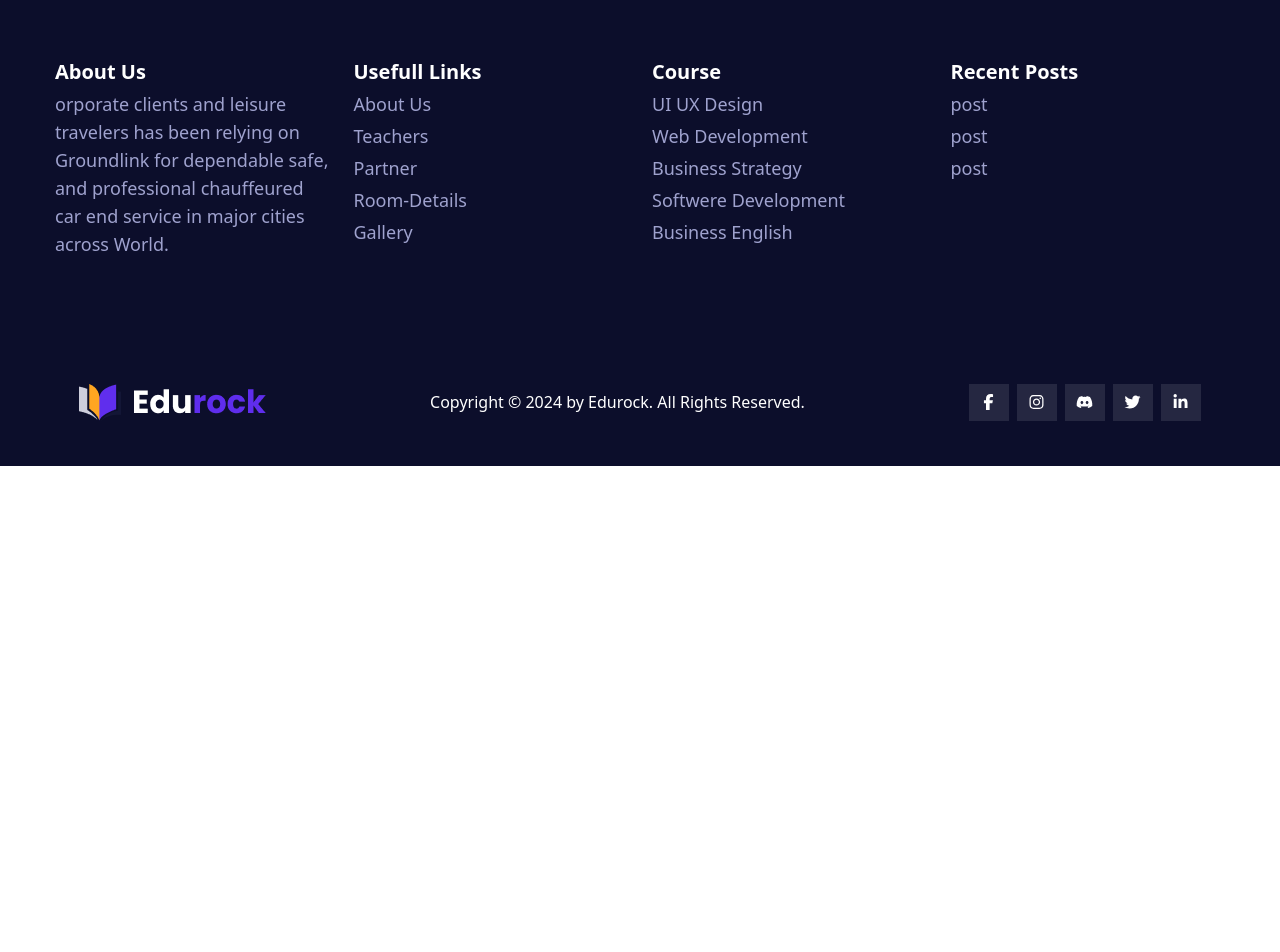
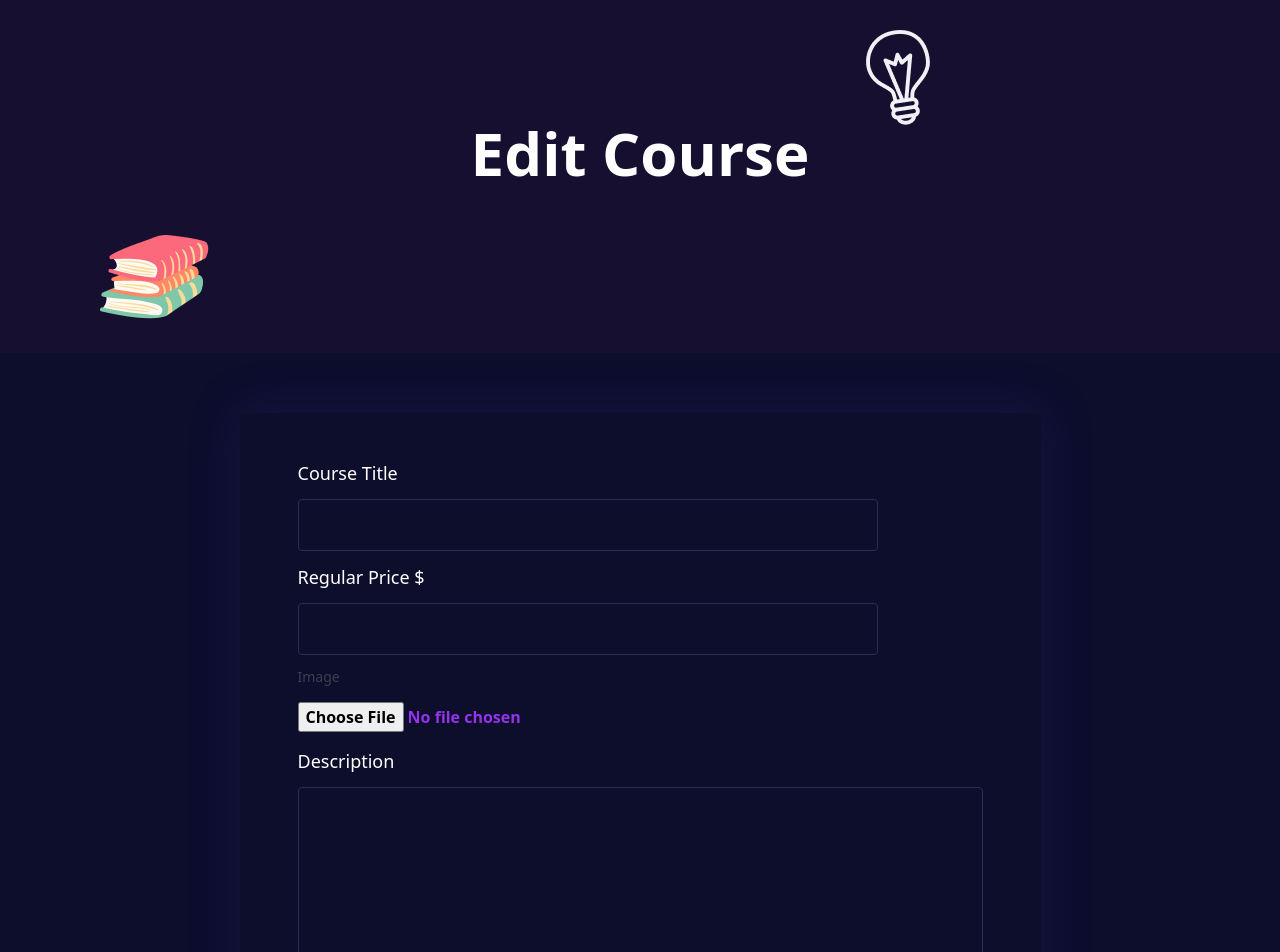
Before and after one commit to nikusha123456/online-course-front, an Angular app: page /course-edit/1 in a window 1280 px wide. Shown: the part 140-1092 px from the top of the page. Before the commit the page ends 800 px from the top, so only its background shows below. Built offline with nearby package versions, Linux system fonts and the light colour scheme.

Commit message:
course edit done

```diff
--- a/src/app/pages/edit-course/edit-course.component.css
+++ b/src/app/pages/edit-course/edit-course.component.css
@@ -0,0 +1,94 @@
+@keyframes dot-anim {
+  0% {
+    transform: translateY(20px);
+  }
+  100% {
+    transform: translateY(0);
+  }
+}
+
+@keyframes move5 {
+  0% {
+    transform: translateY(0);
+  }
+  50% {
+    transform: translateY(-20px);
+  }
+  100% {
+    transform: translateY(0);
+  }
+}
+
+.img-animation1 {
+  animation: 3s linear 0s infinite alternate none running dot-anim;
+}
+
+.img-animation2 {
+  animation: 3s linear 0s infinite normal none running move5;
+}
+
+.login-button.active::after,
+.signup-button.active::after {
+  transform-origin: bottom left;
+  transform: scaleX(1);
+}
+
+.login-button {
+  background-color: #170f2f;
+}
+
+.login-button.active {
+  background-color: #0c0e2b;
+}
+
+.signup-button.active {
+  background-color: #0c0e2b;
+}
+
+.login-button,
+.signup-button {
+  box-shadow: 0px 0 20px 5px rgba(255, 255, 255, 0.1);
+  position: relative;
+  overflow: hidden;
+}
+
+.login-button::after {
+  content: "";
+  position: absolute;
+  height: 4px;
+  background: #5f2ded;
+  top: 0;
+  left: 0;
+  transition: transform 0.3s ease-in-out;
+  border-radius: 0px 0px 2px 2px;
+  width: 100%;
+}
+
+.login-box {
+  box-shadow: 0 0 50px 10px rgba(95, 45, 237, 0.1);
+  border-radius: 5px;
+}
+
+.loginwith {
+  position: relative;
+}
+
+.loginwith::before {
+  content: "";
+  position: absolute;
+  height: 1px;
+  background: #cacaca;
+
+  right: 240px;
+  top: 16px;
+}
+
+.loginwith::after {
+  content: "";
+  position: absolute;
+  height: 1px;
+  background: #cacaca;
+
+  left: 240px;
+  top: 16px;
+}
--- a/src/app/pages/edit-course/edit-course.component.html
+++ b/src/app/pages/edit-course/edit-course.component.html
@@ -1 +1,114 @@
-<p>edit-course works!</p>
+<section
+  class="bg-[#170F2F] flex items-center justify-center pt-[170px] pb-[170px]"
+>
+  <div class="container flex items-center justify-center">
+    <div
+      class="flex items-center justify-center text-center max-w-[1200px] px-[1rem]"
+    >
+      <h1 class="font-bold text-6xl text-white">Edit Course</h1>
+    </div>
+    <div class="block box-border">
+      <img
+        loading="lazy"
+        src="../../../assets/images/download.png"
+        class="absolute hidden xs:block xl:right-[575px] top-[150px] lg:right-[350px] xs:right-[10px] img-animation1"
+      />
+      <img
+        loading="lazy"
+        src="../../../assets/images/download2.png"
+        class="absolute hidden xs:block top-[375px] xl:left-[250px] lg:left-[100px] sm:left-[50px] xs:left-[10px] img-animation2"
+      />
+    </div>
+  </div>
+</section>
+<section class="flex items-center justify-center py-[60px] bg-[#0C0E2B]">
+  <div class="container flex items-center justify-center">
+    <div
+      class="flex flex-col xs:mx-[0px] sm:mx-[15px] items-center justify-center space-y-8 mx-0"
+    >
+      <div
+        class="flex items-center justify-center bg-[#0C0E2B] xs:px-[0px] sm:px-[15px] px-0"
+      >
+        <div
+          class="flex flex-col items-center justify-center xs:px-[0px] sm:px-[30px] md:px-[50px] pb-[50px] pt-[30px] login-box"
+        >
+          <form
+            class="space-y-5"
+            [formGroup]="courseForm"
+            (ngSubmit)="editCourse()"
+          >
+            <div
+              class="flex flex-col space-y-3 items-start justify-start py-4 mx-2"
+            >
+              <label class="text-white xs:text-base sm:text-lg"
+                >Course Title
+              </label>
+              <input
+                type="text"
+                formControlName="course_title"
+                name="course_title"
+                required
+                class="xl:w-[680px] lg:w-[580px] md:w-[500px] sm:w-[360px] xs:w-[285px] w-[260px] bg-transparent border border-[#312a57] sm:h-[52px] h-[40px] rounded outline-none px-[20px] py-[3px] text-white font-semibold text-base"
+              />
+              <div *ngIf="">
+                <p *ngIf="" class="text-purple-400">Username is required.</p>
+                <p *ngIf="" class="text-purple-400">Invalid Username.</p>
+              </div>
+              <label class="text-white xs:text-base sm:text-lg"
+                >Regular Price $
+              </label>
+              <input
+                type="text"
+                formControlName="price"
+                name="price"
+                required
+                class="xl:w-[680px] lg:w-[580px] md:w-[500px] sm:w-[360px] xs:w-[285px] w-[260px] bg-transparent border border-[#312a57] sm:h-[52px] h-[40px] rounded outline-none px-[20px] py-[3px] text-white font-semibold text-base"
+              />
+              <div *ngIf="">
+                <p *ngIf="" class="text-purple-400">Username is required.</p>
+                <p *ngIf="" class="text-purple-400">Invalid Username.</p>
+              </div>
+              <label class="block text-sm font-medium text-gray-700"
+                >Image</label
+              >
+              <input
+                type="file"
+                name="imageUrl"
+                formControlName="imageUrl"
+                class="w-[385px] bg-transparent outline-none py-[3px] text-purple-600 font-semibold text-base"
+              />
+              <div *ngIf="">
+                <p *ngIf="" class="text-purple-400">Username is required.</p>
+                <p *ngIf="" class="text-purple-400">Invalid Username.</p>
+              </div>
+              <label class="text-white text-lg">Description</label>
+              <textarea
+                rows="8"
+                name="description"
+                formControlName="description"
+                class="w-[685px] bg-transparent border border-[#312a57] rounded outline-none px-[20px] py-[3px] text-white font-semibold text-base"
+              ></textarea>
+              <div *ngIf="">
+                <p *ngIf="" class="text-purple-400">Password is required.</p>
+                <p *ngIf="" class="text-purple-400">
+                  Password should be at least 8 characters.
+                </p>
+              </div>
+            </div>
+            <div
+              class="flex flex-row justify-between xs:space-x-18 md:space-x-24 sm:space-x-36 items-center mx-4 space-x-14"
+            ></div>
+            <div class="flex items-center justify-center">
+              <button
+                type="submit"
+                class="sm:w-[300px] xs:w-[230px] w-[200px] md:w-full px-[25px] py-[10px] bg-[#5f2ded] text-center text-white font-semibold text-base border border-[#5f2ded] rounded hover:bg-[#0C0E2B] hover:duration-200 duration-200"
+              >
+                Create Course
+              </button>
+            </div>
+          </form>
+        </div>
+      </div>
+    </div>
+  </div>
+</section>
--- a/src/app/pages/edit-course/edit-course.component.ts
+++ b/src/app/pages/edit-course/edit-course.component.ts
@@ -1,5 +1,7 @@
 import { Component, OnInit } from '@angular/core';
+import { FormBuilder, FormGroup, Validators } from '@angular/forms';
 import { ActivatedRoute, ParamMap } from '@angular/router';
+import { CoursesService } from 'src/app/services/courses.service';
 
 @Component({
   selector: 'app-edit-course',
@@ -7,10 +9,40 @@ import { ActivatedRoute, ParamMap } from '@angular/router';
   styleUrls: ['./edit-course.component.css'],
 })
 export class EditCourseComponent implements OnInit {
-  constructor(private route: ActivatedRoute) {}
+  courseForm!: FormGroup;
+
+  constructor(
+    private route: ActivatedRoute,
+    private coursesService: CoursesService,
+    private fb: FormBuilder
+  ) {}
+
   ngOnInit(): void {
     this.route.paramMap.subscribe((params: ParamMap) => {
       const id = params.get('id');
+      if (id) {
+        this.initializeForm(id);
+      }
     });
   }
+
+  private initializeForm(id: string): void {
+    this.courseForm = this.fb.group({
+      id: [id],
+      course_title: ['', [Validators.required, Validators.maxLength(100)]],
+      description: ['', [Validators.required, Validators.maxLength(200)]],
+      price: [],
+      imageUrl: '',
+    });
+  }
+
+  editCourse() {
+    if (this.courseForm.valid) {
+      const course = this.courseForm.value;
+      this.coursesService.editCourse(course).subscribe(() => {
+        window.location.reload();
+        window.location.href = '/mycourses';
+      });
+    }
+  }
 }
--- a/src/app/services/courses.service.ts
+++ b/src/app/services/courses.service.ts
@@ -63,6 +63,29 @@ export class CoursesService {
     });
   }
 
+  editCourse(course: {
+    id: number;
+    course_title: string;
+    price: number;
+    imageUrl: string;
+  }): Observable<any> {
+    if (!this.accessToken) {
+      throw new Error(' Not Authorized');
+    }
+    const headers = new HttpHeaders().set(
+      'Authorization',
+      'Bearer ' + this.accessToken
+    );
+
+    return this.http.patch<any>(
+      `http://localhost:3000/courses/edit/${course.id}`,
+      course,
+      {
+        headers,
+      }
+    );
+  }
+
   getMyCourses(page: number): Observable<any> {
     if (!this.accessToken) {
       throw new Error('Access token not found');
```
